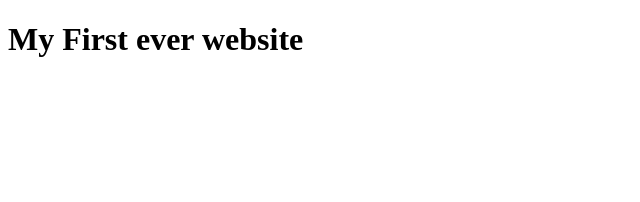
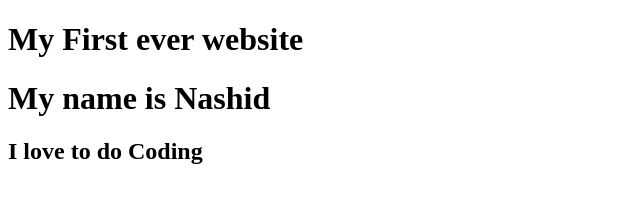
Before and after one commit to MDZ-Nashid/my-first-website, a plain HTML site: page index.html in a window 1280 px wide. Shown: the whole page, without its empty margins (0-640 px from the left). Drawn offline with Linux system fonts and the light colour scheme.

Commit message:
learned to use github

```diff
--- a/index.html
+++ b/index.html
@@ -8,5 +8,7 @@
 </head>
 <body>
     <h1>My First ever website</h1>
+    <h1>My name is Nashid</h1>
+    <h2>I love to do Coding</h2>
 </body>
 </html>
```
